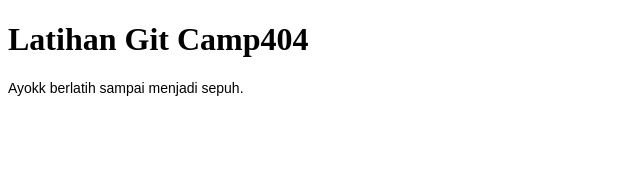
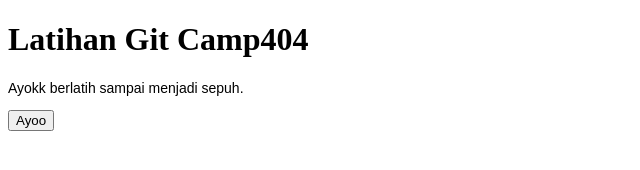
Before and after one commit to Jana-Senpai/Laravel404, a plain HTML site: page index.html in a window 1280 px wide. Shown: the whole page, without its empty margins (0-640 px from the left). Drawn offline with Linux system fonts and the light colour scheme.

Commit message:
mengubah index dari lokal

```diff
--- a/index.html
+++ b/index.html
@@ -11,6 +11,7 @@
 
     <h1>Latihan Git Camp404</h1>
     <p>Ayokk berlatih sampai menjadi sepuh.</p>
+    <button>Ayoo</button>
 
 </body>
 </html>
```
